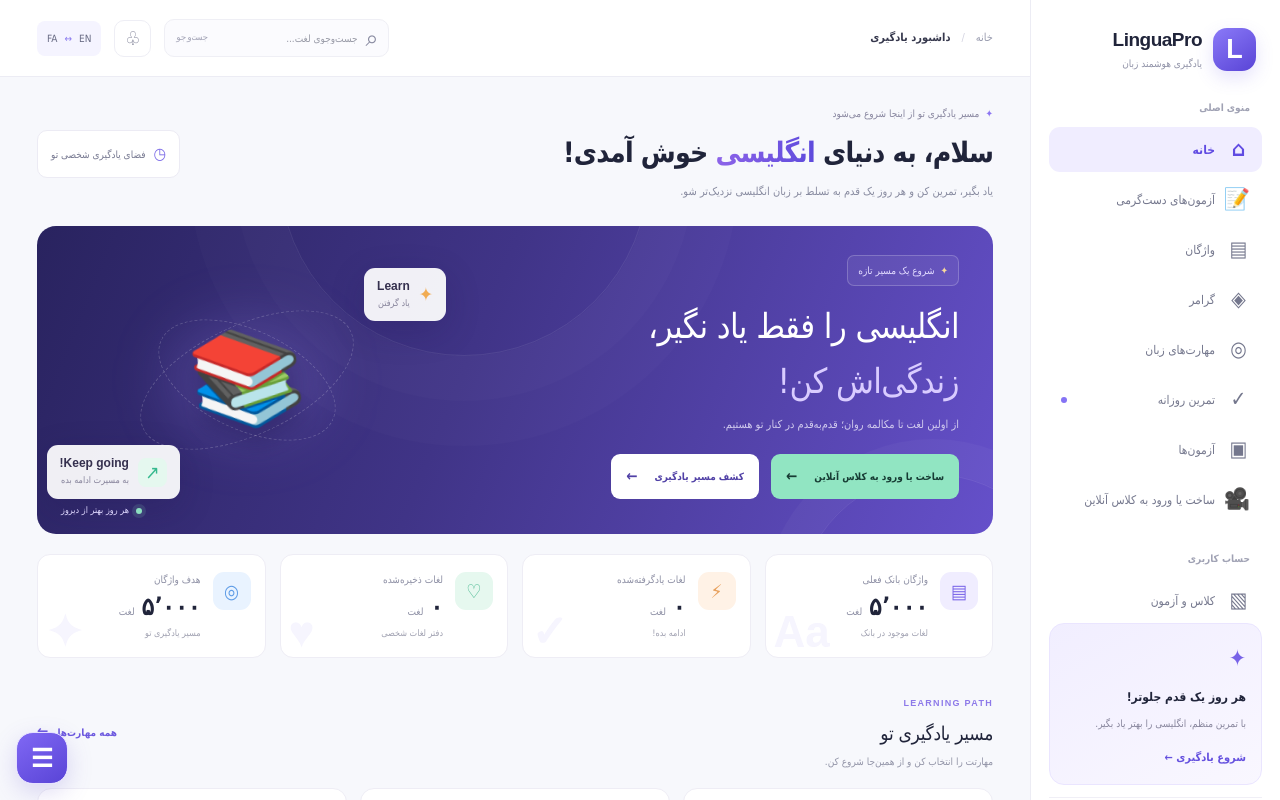
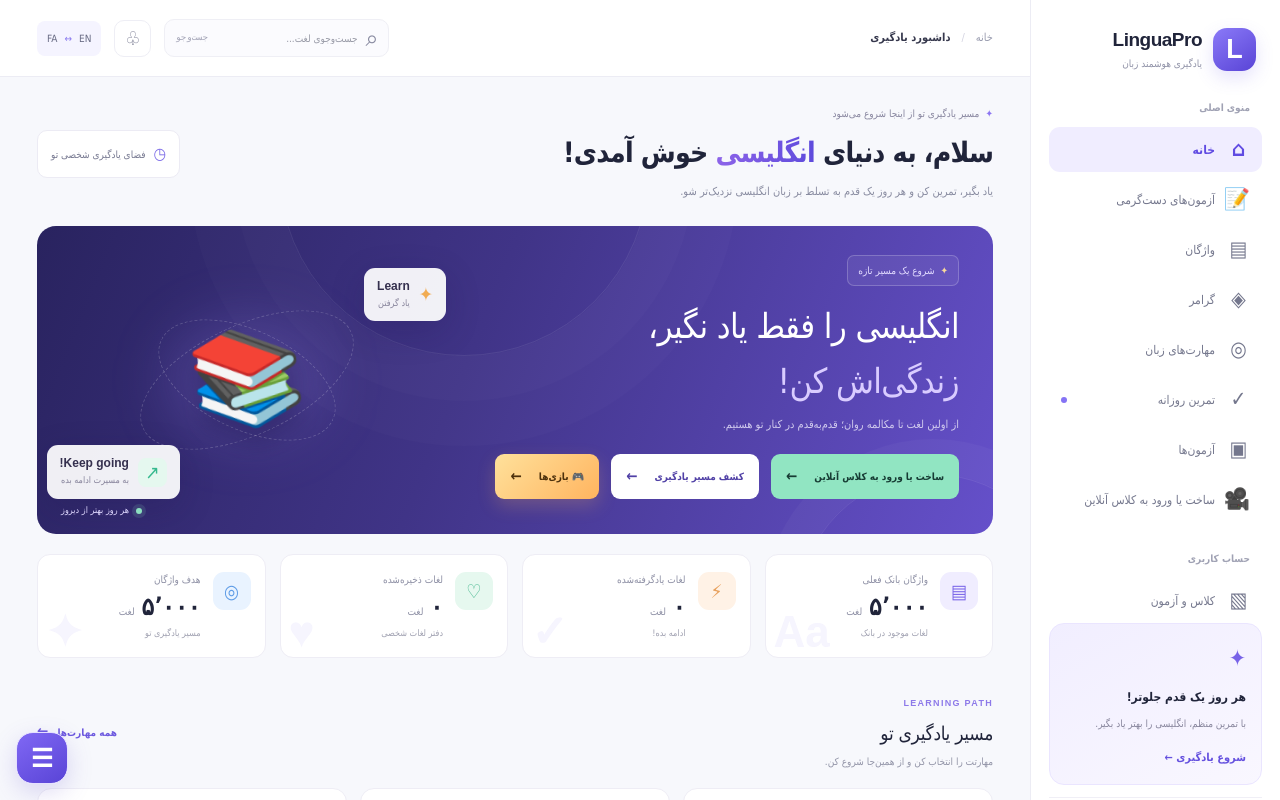
Before and after one commit to morranjbar92-web/english-learning-project, a Next.js app: page / in a window 1280 px wide. Shown: the top 800 px of the page. Built offline with nearby package versions, Linux system fonts and the light colour scheme.

Commit message:
Add games button to homepage

```diff
--- a/src/app/globals.css
+++ b/src/app/globals.css
@@ -1085,3 +1085,12 @@ button:focus-visible, a:focus-visible, input:focus-visible { outline: 3px solid
   .warmup-embed-frame { min-height: 800px; }
 }
 /* LINGUAPRO WARMUP AND ARCADE END */
+/* LINGUAPRO HOMEPAGE GAMES BUTTON */
+.hero-button.homepage-games-button {
+  background: linear-gradient(135deg, #ffe19b, #ffb45f);
+  color: #4c300c;
+  box-shadow: 0 7px 18px rgba(255, 183, 89, .22);
+}
+.hero-button.homepage-games-button:hover {
+  filter: brightness(1.04);
+}
--- a/src/app/page.tsx
+++ b/src/app/page.tsx
@@ -337,6 +337,13 @@ export default function Home() {
                 <a className="hero-button" href="#courses">
                   کشف مسیر یادگیری <span>←</span>
                 </a>
+                <a
+                  className="hero-button homepage-games-button"
+                  href="/english-learning-project/games/arcade/"
+                  aria-label="باز کردن بازی‌های زبان انگلیسی"
+                >
+                  🎮 بازی‌ها <span>←</span>
+                </a>
               </div>
             </div>
 
```
